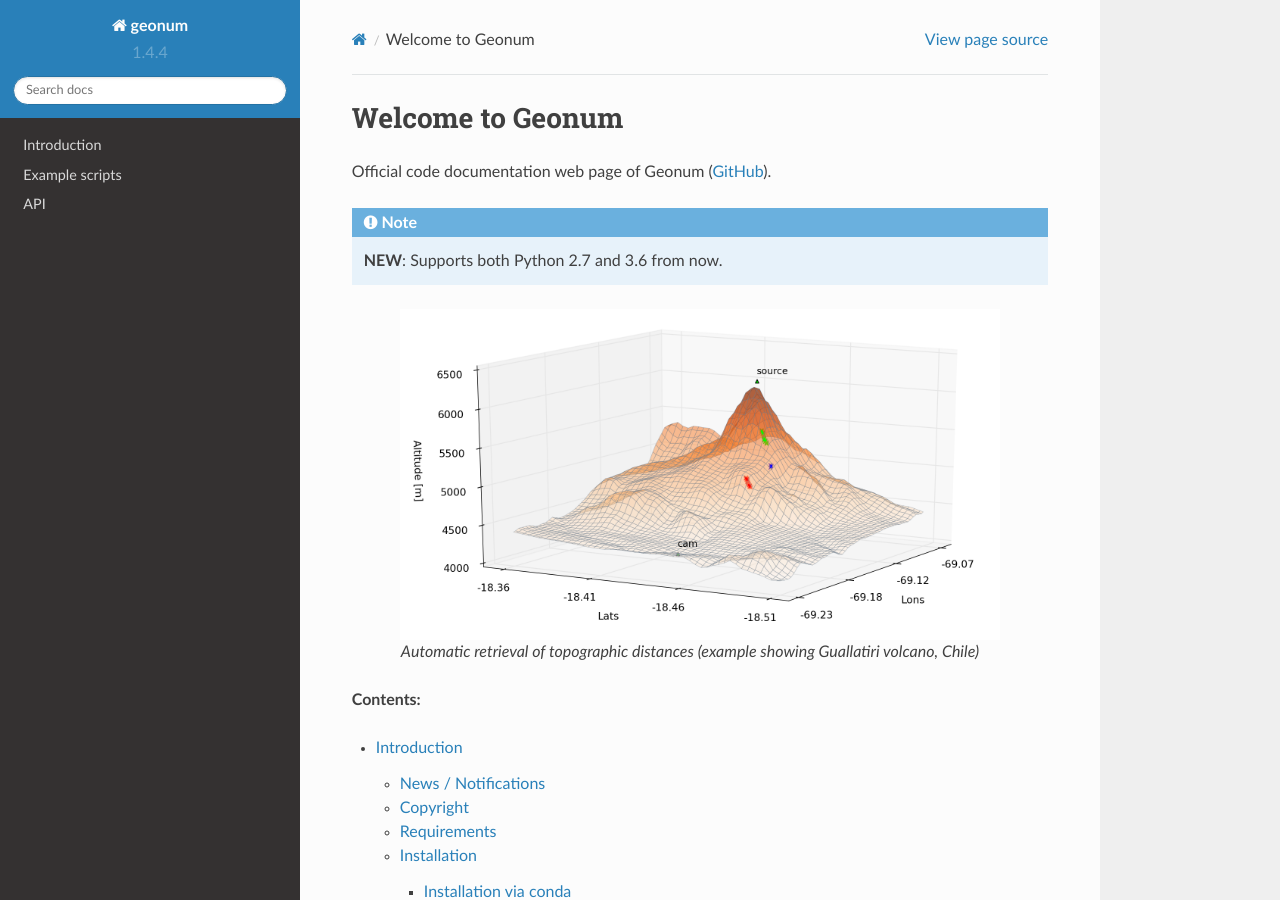
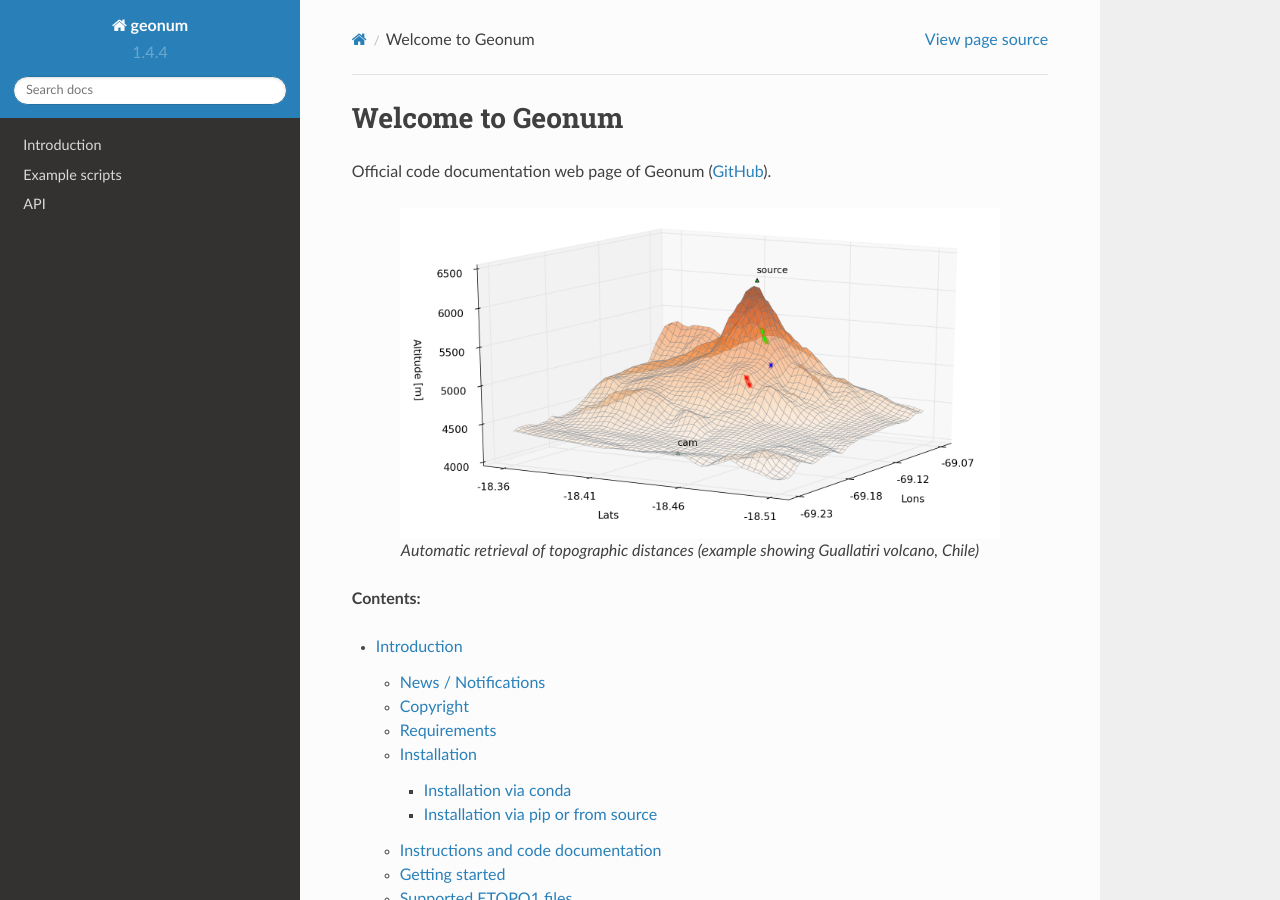
Before and after one commit to jgliss/geonum, a Sphinx documentation site: the page built from docs/index.rst, in a window 1280 px wide and 900 px high. Built offline with Sphinx 7.4.7 and the Read the Docs theme 2.0.0, drawn with Linux system fonts in a browser that asks for light colours; formulas are drawn with MathJax 3.

Commit message:
Update docs

```diff
--- a/docs/index.rst
+++ b/docs/index.rst
@@ -7,8 +7,6 @@ Welcome to Geonum
 =================
 
 Official code documentation web page of Geonum (`GitHub <https://github.com/jgliss/geonum>`__).
-
-.. note:: **NEW**: Supports both Python 2.7 and 3.6 from now.
 
 .. figure::  _graphics/topo_lines_guallatiri.png
   :width: 600px
```
